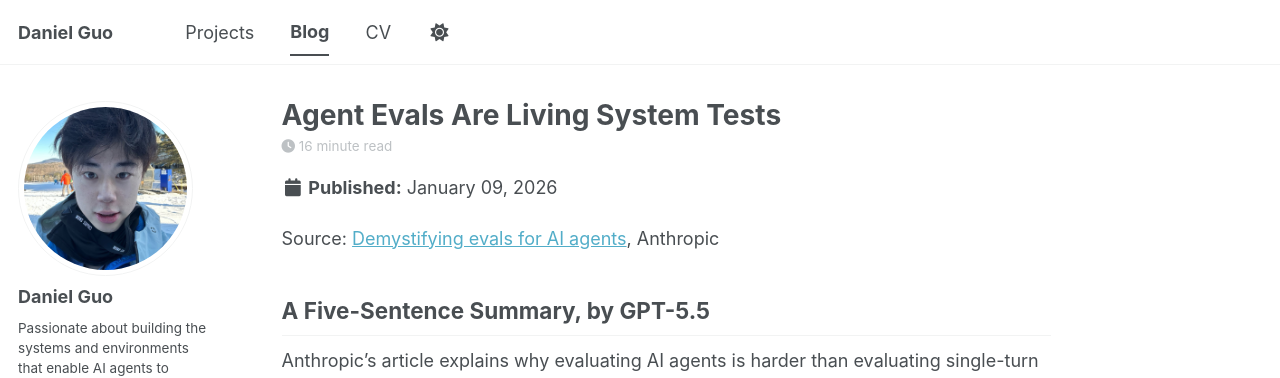
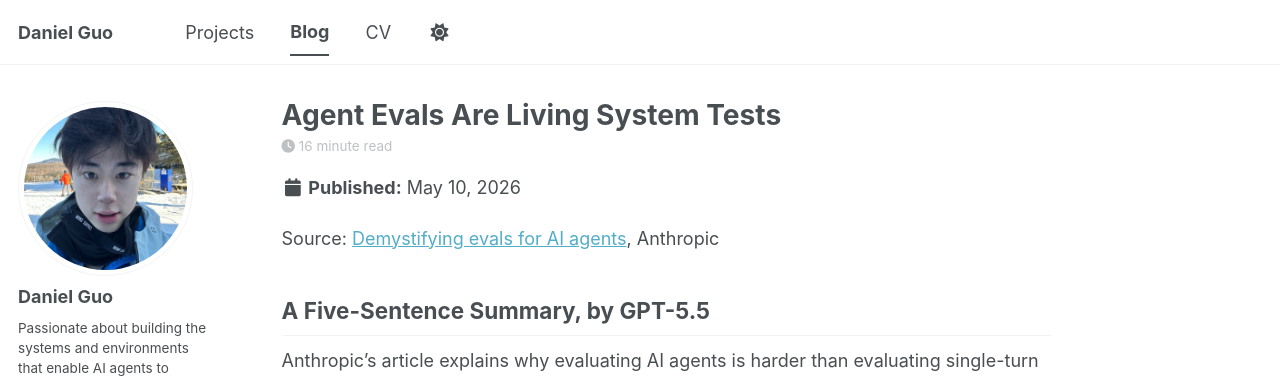
Before and after one commit to daniel-guooo/daniel-guooo.github.io, a Jekyll site: the page built from _posts/2026-01-09-agent-evals-are-living-system-tests.md, in a window 1280 px wide and 900 px high. Shown: the top 378 px of the window. Built offline with Jekyll 4.4.1, drawn with Linux system fonts in a browser that asks for light colours; some web fonts are replaced; a script bundle is joined from its source files by our own code; library files that are not in the unit come from our copies.

Commit message:
Update agent evals post date

```diff
--- a/_posts/2026-01-09-agent-evals-are-living-system-tests.md
+++ b/_posts/2026-01-09-agent-evals-are-living-system-tests.md
@@ -1,6 +1,6 @@
 ---
 title: "Agent Evals Are Living System Tests"
-date: 2026-01-09
+date: 2026-05-10
 ---
 
 Source: [Demystifying evals for AI agents](https://www.anthropic.com/engineering/demystifying-evals-for-ai-agents), Anthropic
```
